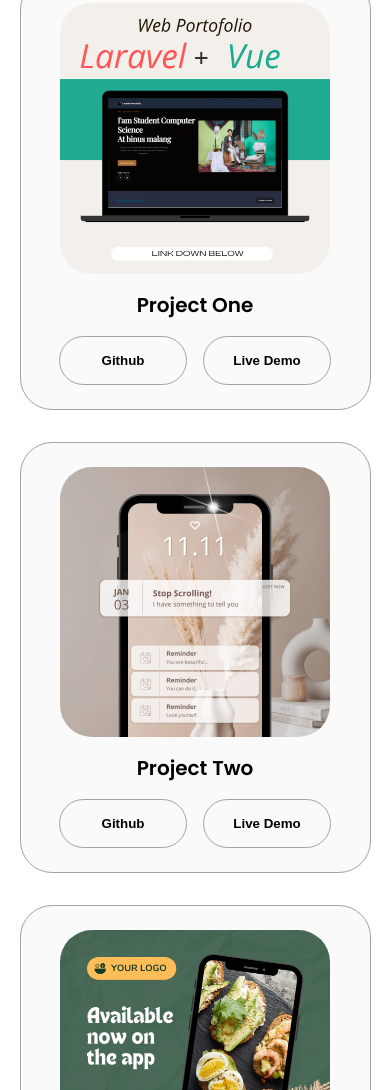
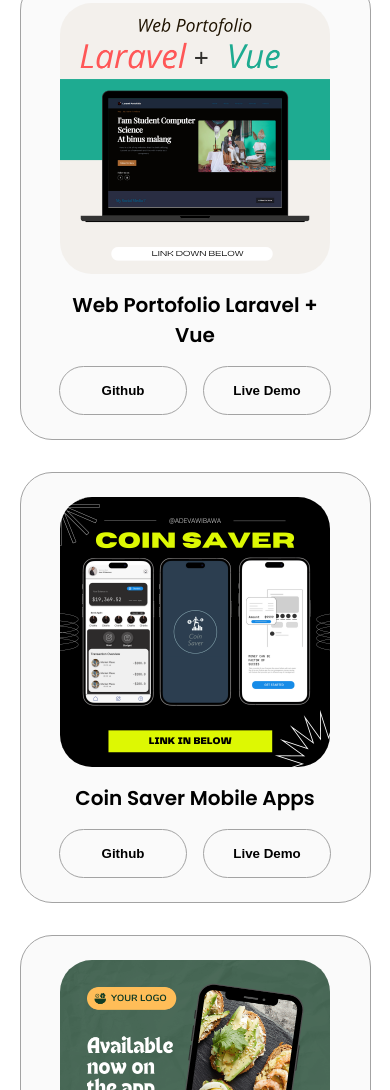
Before and after one commit to ADEVASATRIA/portofolio_website, a plain HTML site: page index.html in a window 390 px wide. Shown: the part 3267-4357 px from the top of the page. Drawn offline with nearby package versions, Linux system fonts and the light colour scheme.

Commit message:
[Add]Adding Project 2 Coin Saver Mobile Apps

```diff
--- a/index.html
+++ b/index.html
@@ -269,7 +269,7 @@
                     class="project-img"
                 />
                 </div>
-                <h2 class="experience-sub-title project-title">Project One</h2>
+                <h2 class="experience-sub-title project-title">Web Portofolio Laravel + Vue</h2>
                 <div class="btn-container">
                 <button
                     class="btn btn-color-2 project-btn"
@@ -288,22 +288,22 @@
             <div class="details-container color-container">
                 <div class="article-container">
                 <img
-                    src="./assets/project-2.png"
+                    src="./assets/poster_coin_saver.png"
                     alt="Project 2"
                     class="project-img"
                 />
                 </div>
-                <h2 class="experience-sub-title project-title">Project Two</h2>
+                <h2 class="experience-sub-title project-title">Coin Saver Mobile Apps</h2>
                 <div class="btn-container">
                 <button
                     class="btn btn-color-2 project-btn"
-                    onclick="location.href='https://github.com/'"
+                    onclick="location.href='https://github.com/ADEVASATRIA/coin_saver.git'"
                 >
                     Github
                 </button>
                 <button
                     class="btn btn-color-2 project-btn"
-                    onclick="location.href='https://github.com/'"
+                    onclick="location.href='https://github.com/ADEVASATRIA/coin_saver.git'"
                 >
                     Live Demo
                 </button>
```
Also changed, not shown: assets/poster_coin_saver.png (added).
